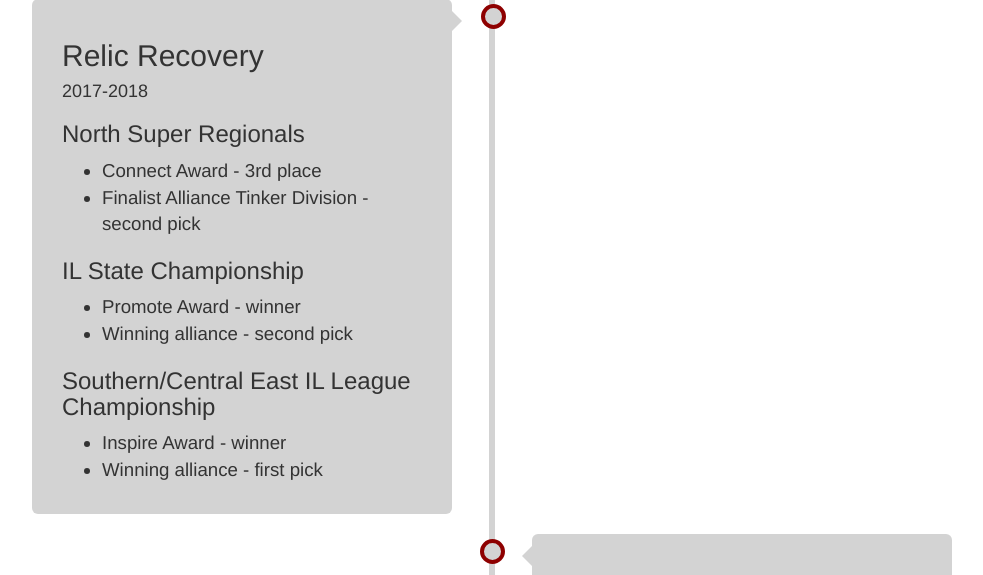
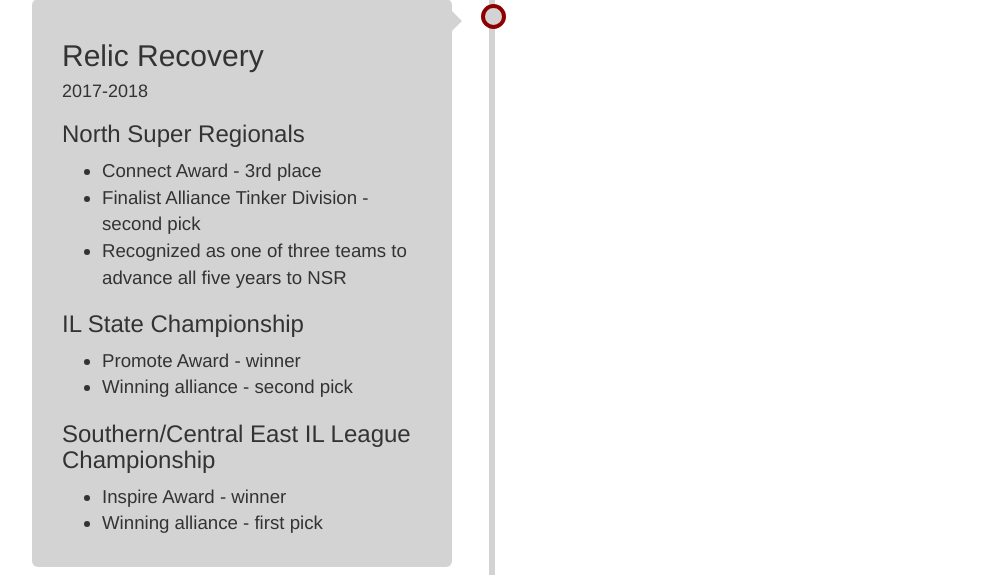
Before and after one commit to jasonrahm/RR, a Flask app: page /awards in a window 1280 px wide. Shown: the part 98-673 px from the top of the page, without its empty margins (148-1131 px from the left). Run offline with Flask 2, Linux system fonts and the light colour scheme; some libraries are stand-ins or nearby versions.

Commit message:
- updated NSR awards

```diff
--- a/app/templates/awards.html
+++ b/app/templates/awards.html
@@ -11,6 +11,7 @@
         <ul>
             <li>Connect Award - 3rd place</li>
             <li>Finalist Alliance Tinker Division - second pick</li>
+            <li>Recognized as one of three teams to advance all five years to NSR</li>
         </ul>
         <h3>IL State Championship</h3>
             <ul>
```
